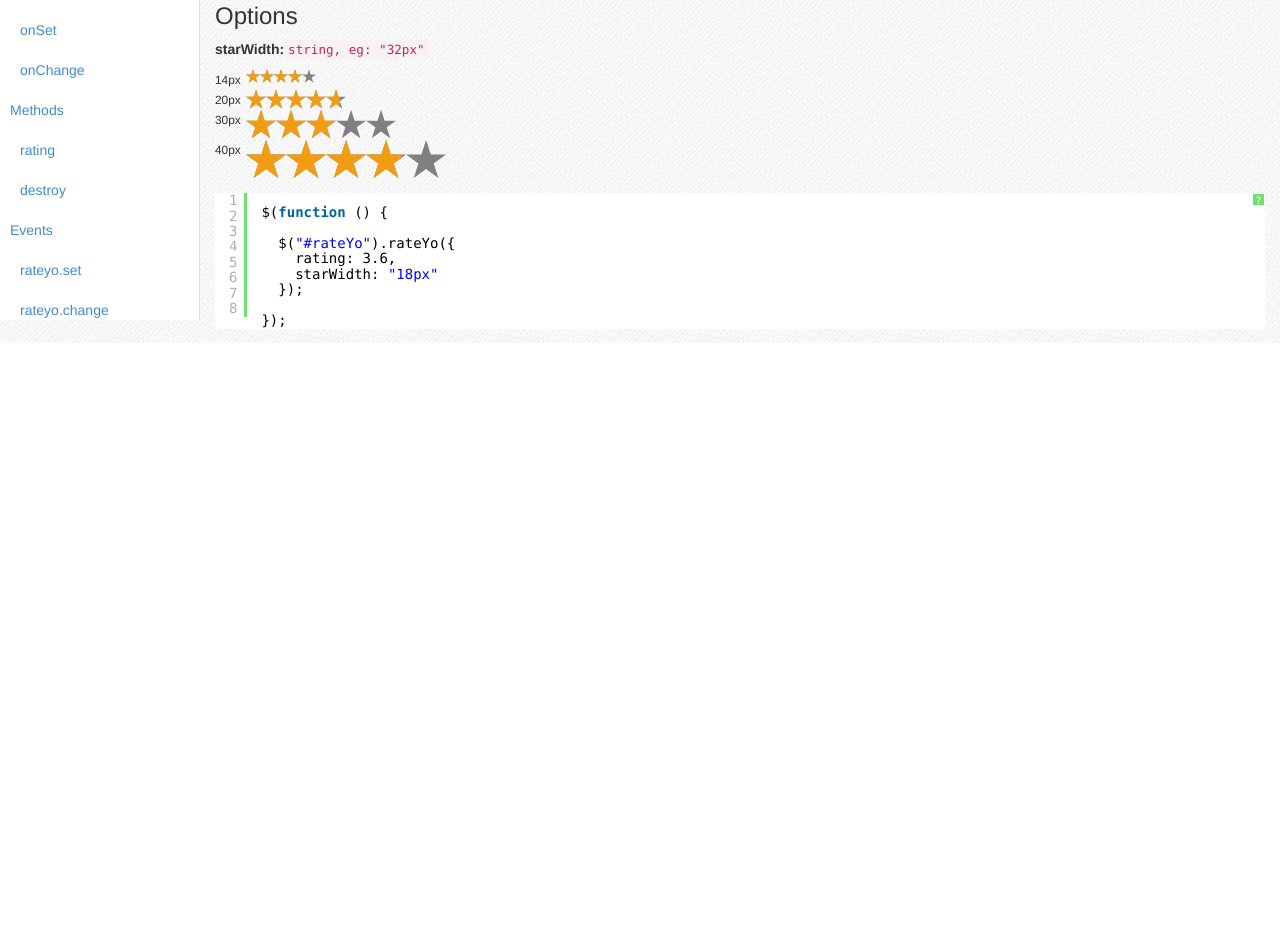
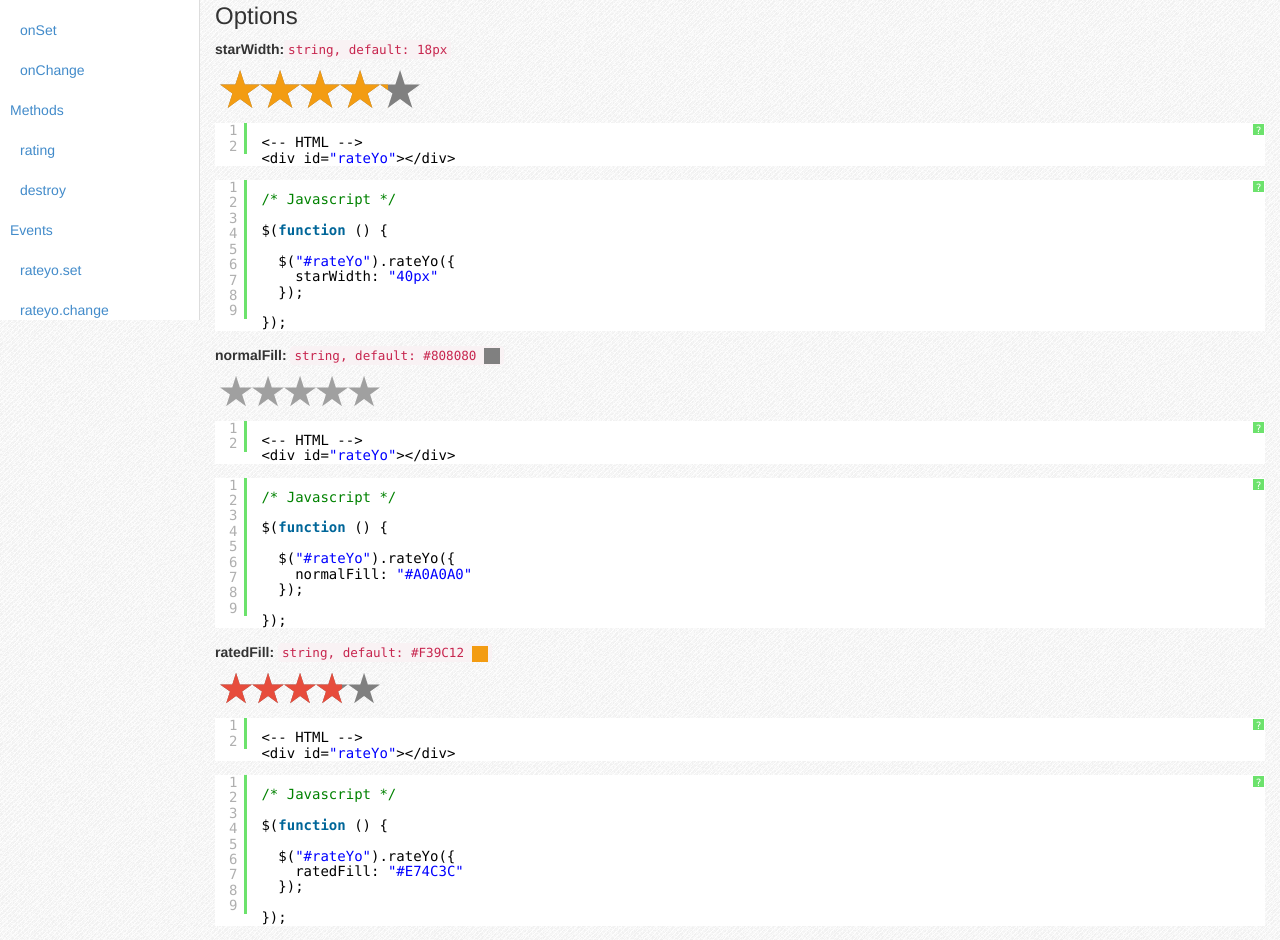
Before and after one commit to prrashi/rateYo, a plain HTML site: page index.html in a window 1280 px wide. Shown: the part 480-1420 px from the top of the page. Before the commit the page ends 823 px from the top, so only its background shows below. Drawn offline with Linux system fonts and the light colour scheme.

Commit message:
Added normalFill and retedFill in the docs

```diff
--- a/application.js
+++ b/application.js
@@ -18,18 +18,28 @@ $(function () {
 
   var $options = $("div.options-content div.option");
 
-  /* Option - StarWidth */
-  var $rateYos = $options.filter(".option-starWidth").find("div.rating");
+  /* Option - starWidth */
+  var $widthDemo = $options.filter(".option-starWidth")
+                           .find("div.rating");
+  $widthDemo.rateYo({
 
-  $rateYos.each(function () {
+    rating: getRandomRating(),
+    starWidth: $widthDemo.attr("data-width")
+  });
 
-    var width = $(this).attr("data-width");
+  /* Option - normalFill */
+  var $normalFillDemo = $options.filter(".option-normalFill")
+                                .find("div.rating");
+  $normalFillDemo.rateYo({
+    normalFill: $normalFillDemo.attr("data-color")
+  });
 
-    $(this).rateYo({
-
-      rating: getRandomRating(),
-      starWidth: width
-    });
+  /* Option - ratedFill */
+  var $ratedFillDemo = $options.filter(".option-ratedFill")
+                               .find("div.rating");
+  $ratedFillDemo.rateYo({
+    rating: 3.8,
+    ratedFill: $ratedFillDemo.attr("data-color")
   });
   /*
   $(".counter").text(rating);
--- a/index.html
+++ b/index.html
@@ -112,7 +112,7 @@
             </div>
             <pre class="brush: js">
               &lt;-- HTML --&gt;
-              &lt;div id="rateYo" class="pull-left"&gt;&lt;/div&gt;
+              &lt;div id="rateYo"&gt;&lt;/div&gt;
             </pre>
             <pre class="brush: js">
               /* Javascript */
@@ -132,47 +132,23 @@
           <div class="col-md-12 options-content">
             <h3>Options</h3>
             <div class="option option-starWidth">
-              <p><b>starWidth:</b><code>string, eg: &quot;32px&quot;</code></p>
+              <p><b>starWidth:</b><code>string, default: 18px</code></p>
               <div class="option-content">
                 <div class="clearfix">
-                  <div class="pull-left">
-                    <small>14px</small>
-                  </div>
-                  <div class="pull-left">
-                    <div class="rating" data-width="14px"></div>
-                  </div>
-                </div>
-                <div class="clearfix">
-                  <div class="pull-left">
-                    <small>20px</small>
-                  </div>
-                  <div class="pull-left">
-                    <div class="rating" data-width="20px"></div>
-                  </div>
-                </div>
-                <div class="clearfix">
-                  <div class="pull-left">
-                    <small>30px</small>
-                  </div>
-                  <div class="pull-left">
-                    <div class="rating" data-width="30px"></div>
-                  </div>
-                </div>
-                <div class="clearfix">
-                  <div class="pull-left">
-                    <small>40px</small>
-                  </div>
-                  <div class="pull-left">
-                    <div class="rating" data-width="40px"></div>
-                  </div>
+                  <div class="rating" data-width="40px"></div>
                 </div>
                 <div class="clearfix">
                   <pre class="brush: js">
+                    &lt;-- HTML --&gt;
+                    &lt;div id="rateYo"&gt;&lt;/div&gt;
+                  </pre>
+                  <pre class="brush: js">
+                    /* Javascript */
+
                     $(function () {
 
                       $("#rateYo").rateYo({
-                        rating: 3.6,
-                        starWidth: "18px"
+                        starWidth: "40px"
                       });
 
                     });
@@ -180,6 +156,70 @@
                 </div>
               </div><!-- End Option Content -->
             </div><!-- End option-starWidth-->
+            <div class="option option-normalFill">
+              <p>
+                <b>normalFill:</b>
+                <code>string, default: #808080
+                  <i style="width: 16px;height:16px;display: inline-block; background: #808080; vertical-align: middle"></i>
+                </code>
+              </p>
+              <div class="option-content">
+                <div class="clearfix">
+                  <div class="pull-left">
+                    <div class="rating" data-color="#A0A0A0"></div>
+                  </div>
+                </div>
+                <div class="clearfix">
+                  <pre class="brush: js">
+                    &lt;-- HTML --&gt;
+                    &lt;div id="rateYo"&gt;&lt;/div&gt;
+                  </pre>
+                  <pre class="brush: js">
+                    /* Javascript */
+
+                    $(function () {
+
+                      $("#rateYo").rateYo({
+                        normalFill: "#A0A0A0"
+                      });
+
+                    });
+                  </pre>
+                </div>
+              </div><!-- End Option Content -->
+            </div><!-- End option-normalFill-->
+            <div class="option option-ratedFill">
+              <p>
+                <b>ratedFill:</b>
+                <code>string, default: #F39C12
+                  <i style="width: 16px;height:16px;display: inline-block; background: #F39C12; vertical-align: middle"></i>
+                </code>
+              </p>
+              <div class="option-content">
+                <div class="clearfix">
+                  <div class="pull-left">
+                    <div class="rating" data-color="#E74C3C"></div>
+                  </div>
+                </div>
+                <div class="clearfix">
+                  <pre class="brush: js">
+                    &lt;-- HTML --&gt;
+                    &lt;div id="rateYo"&gt;&lt;/div&gt;
+                  </pre>
+                  <pre class="brush: js">
+                    /* Javascript */
+
+                    $(function () {
+
+                      $("#rateYo").rateYo({
+                        ratedFill: "#E74C3C"
+                      });
+
+                    });
+                  </pre>
+                </div>
+              </div><!-- End Option Content -->
+            </div><!-- End option-ratedFill-->
           </div>
         </div>
       </div><!-- End Container Fluid -->
@@ -194,7 +234,6 @@
     <script type="text/javascript">
 
       $(function () {
-
         SyntaxHighlighter.all();
       });
     </script>
```
